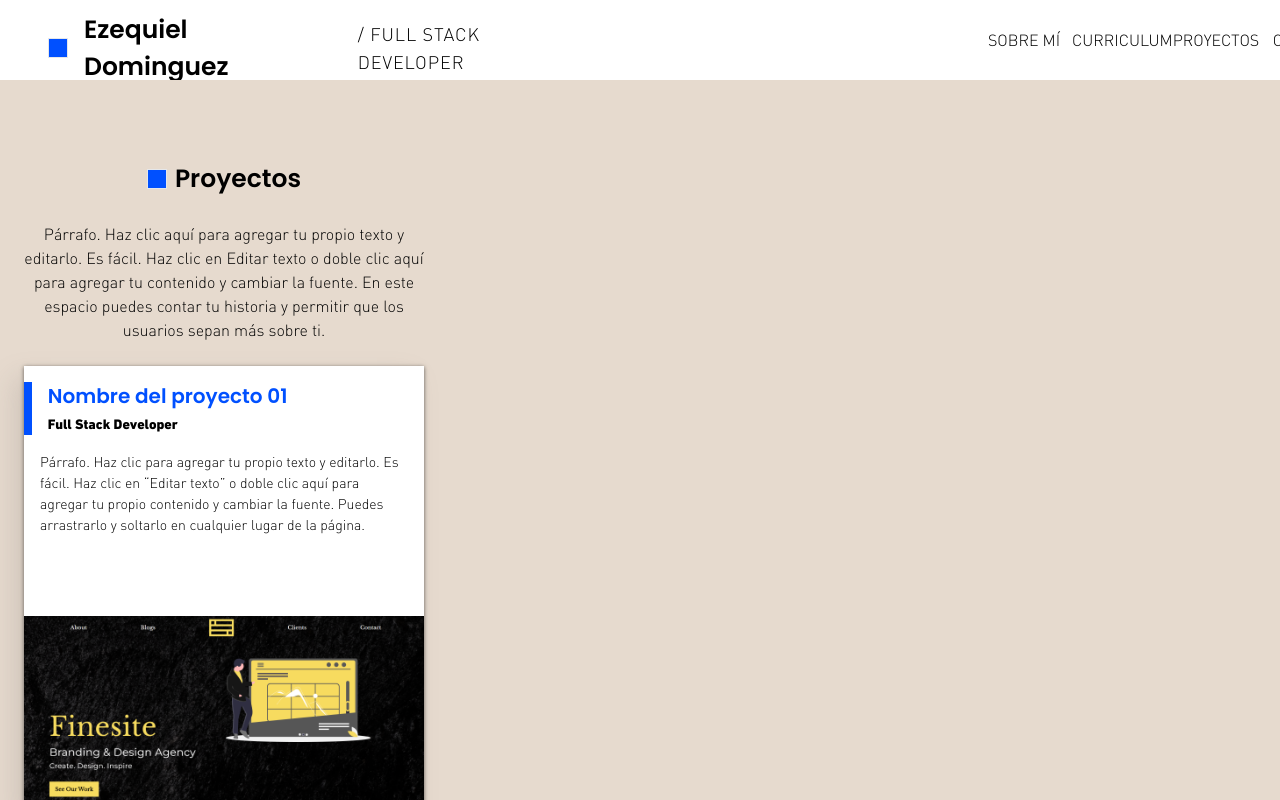
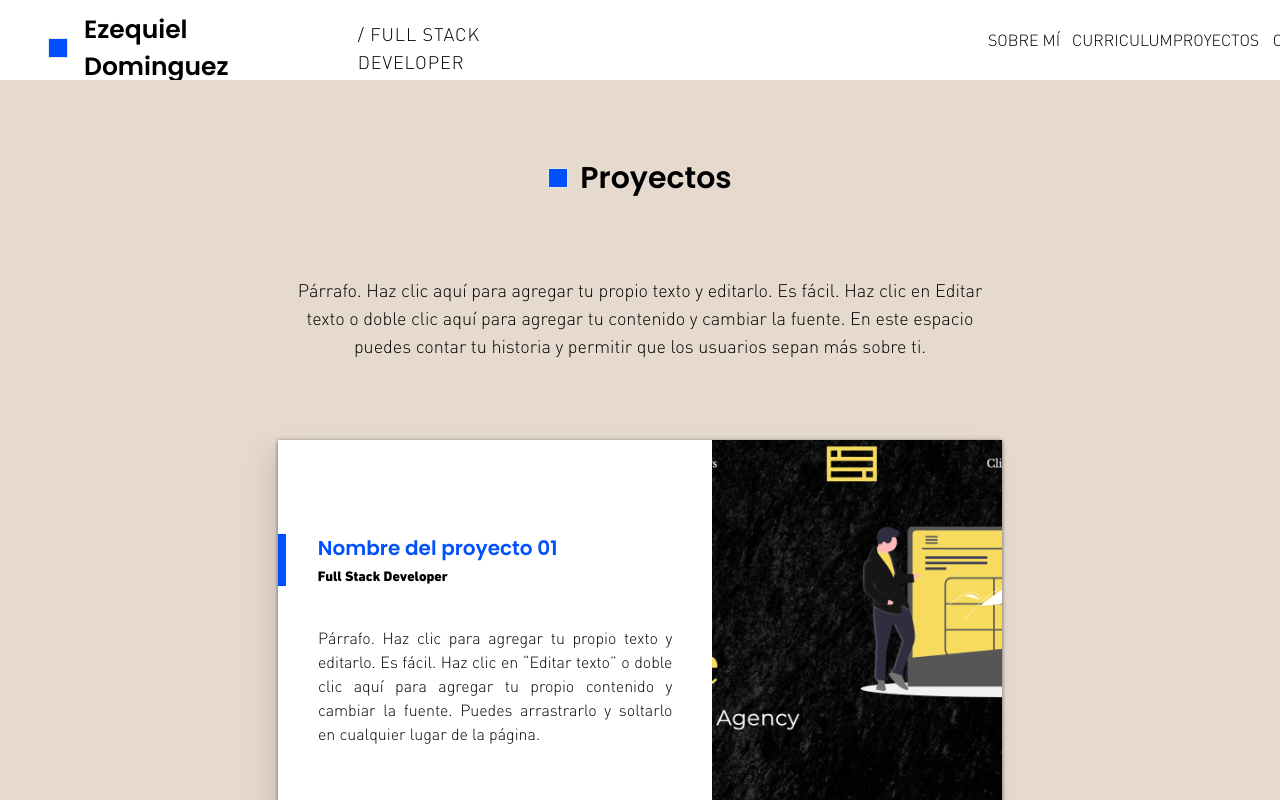
Before and after one commit to Cocahuana/portfolio_nextjs, a Next.js app: page /Proyectos in a window 1280 px wide. Shown: the top 800 px of the page. Built offline with nearby package versions, Linux system fonts and the light colour scheme.

Commit message:
Feat: Proyectos layour finish

```diff
--- a/src/components/elements/Flex/Flex.tsx
+++ b/src/components/elements/Flex/Flex.tsx
@@ -1,4 +1,3 @@
-import styles from "./Flex.module.css";
 type Props = {
 	children: React.ReactNode;
 	className?: string;
@@ -6,7 +5,7 @@ type Props = {
 };
 function Flex({ children, className, onClick }: Props) {
 	return (
-		<div className={`${styles.flex} ${className}`} onClick={onClick}>
+		<div className={`flex w-full ${className}`} onClick={onClick}>
 			{children}
 		</div>
 	);
--- a/src/components/modules/ProfileCard/ProfileCard.tsx
+++ b/src/components/modules/ProfileCard/ProfileCard.tsx
@@ -6,7 +6,7 @@ function ProfileCard() {
 	const CTAs = (
 		<div className='flex lg:hidden gap-2'>
 			<Button href='/curriculum' text='CURRICULUM' active={true} />
-			<Button href='/Proyectos' text='PROYECTOS' active={false} />
+			<Button href='/proyectos' text='PROYECTOS' active={false} />
 		</div>
 	);
 	return (
--- a/src/components/templates/Proyectos/Proyectos.tsx
+++ b/src/components/templates/Proyectos/Proyectos.tsx
@@ -43,47 +43,55 @@ function Proyectos() {
 
 	return (
 		<BoxSkin className='min-h-screen px-6'>
-			<Grid className='gap-6 max-w-[400px]'>
-				<Flex className='justify-center items-center gap-2'>
+			<Flex className='justify-center'>
+				<Grid className='gap-6 max-w-[400px] md:max-w-[724px] md:gap-20'>
+					<Flex className='justify-center items-center gap-3'>
 						<SquareBlock />
-					<h3>Proyectos</h3>
+						<h3 className='md:text-3xl'>Proyectos</h3>
 					</Flex>
 					<Flex>
-					<p className='text-base text-center'>
-						Párrafo. Haz clic aquí para agregar tu propio texto y
-						editarlo. Es fácil. Haz clic en Editar texto o doble
-						clic aquí para agregar tu contenido y cambiar la fuente.
-						En este espacio puedes contar tu historia y permitir que
-						los usuarios sepan más sobre ti.
+						<p className='text-base md:text-lg text-center'>
+							Párrafo. Haz clic aquí para agregar tu propio texto
+							y editarlo. Es fácil. Haz clic en Editar texto o
+							doble clic aquí para agregar tu contenido y cambiar
+							la fuente. En este espacio puedes contar tu historia
+							y permitir que los usuarios sepan más sobre ti.
 						</p>
 					</Flex>
 					{projects.map((project, key) => (
 						<Card
-						className='bg-white min-h-[30vh] max-h-[60vh] overflow-hidden'
+							className='bg-white min-h-[30vh] max-h-[60vh] md:min-h-[50vh] overflow-hidden'
 							key={key}
 						>
-						<Flex className='h-full flex-col items-center justify-between'>
-							<Flex className='flex-col gap-4 min-h-[250px] max-h-[252px] py-4 '>
-								<Flex>
+							<Flex className='h-full flex-col items-center justify-between md:flex-row'>
+								<Flex className='flex-col gap-4 min-h-[250px] max-h-[252px]  py-4 md:py-0 md:h-full md:max-h-full md:justify-center md:w-3/5'>
+									<Flex className='md:mb-6'>
 										<div className='h-full w-2 bg-[color:var(--primary-bg)]' />
-									<Flex className='flex-col gap-1 px-4'>
-										<BlueTitle titleText={project.title} />
-										<p className='font-bold font-["DIN-Heavy"]'>
+										<Flex className='flex-col gap-1 px-4 md:px-8'>
+											<BlueTitle
+												titleText={project.title}
+											/>
+											<p className='font-bold text-sm font-["DIN-Heavy"]'>
 												{project.role}
 											</p>
 										</Flex>
 									</Flex>
-								<p className='px-4'>{project.description}</p>
+									<p className='px-4 md:px-10 text-base text-justify'>
+										{project.description}
+									</p>
 								</Flex>
+								<Flex className='w-full max-h-[252px] md:h-full md:max-h-full md:w-2/5 '>
 									<Image
-								className='w-full max-h-[252px] object-cover'
+										className='w-full h-full object-cover '
 										src={project.photo}
 										alt={project.title}
 									/>
 								</Flex>
+							</Flex>
 						</Card>
 					))}
 				</Grid>
+			</Flex>
 		</BoxSkin>
 	);
 }
--- a/src/pages/Contacto.tsx
+++ b/src/pages/Contacto.tsx
@@ -1,6 +1,6 @@
 import Default from "@/components/layouts/Default/Default";
 
-function Contacto() {
+function contacto() {
 	return (
 		<Default>
 			<div>Curriculum</div>
@@ -8,4 +8,4 @@ function Contacto() {
 	);
 }
 
-export default Contacto;
+export default contacto;
```
Lines whose indentation alone changed are shown as unchanged.
